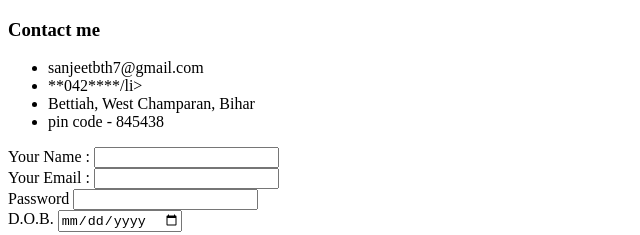
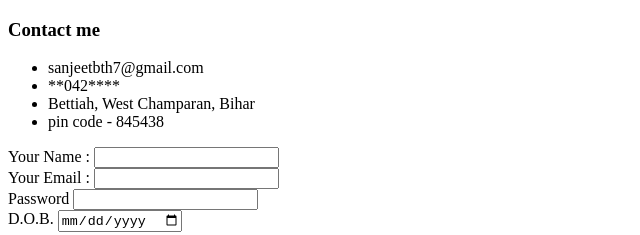
Before and after one commit to sanjeetbth7/cv, a plain HTML site: page contact.html in a window 1280 px wide. Shown: the top 235 px of the page, 0-640 px from the left. Drawn offline with Linux system fonts and the light colour scheme.

Commit message:
Update contact.html

```diff
--- a/contact.html
+++ b/contact.html
@@ -10,7 +10,7 @@
     <h3>Contact me</h3>
     <ul>
         <li>sanjeetbth7@gmail.com</li>
-        <li>**042****/li>
+        <li>**042****</li>
         <li>Bettiah, West Champaran, Bihar</li>
         <li>pin code - 845438</li>
     </ul>
```
